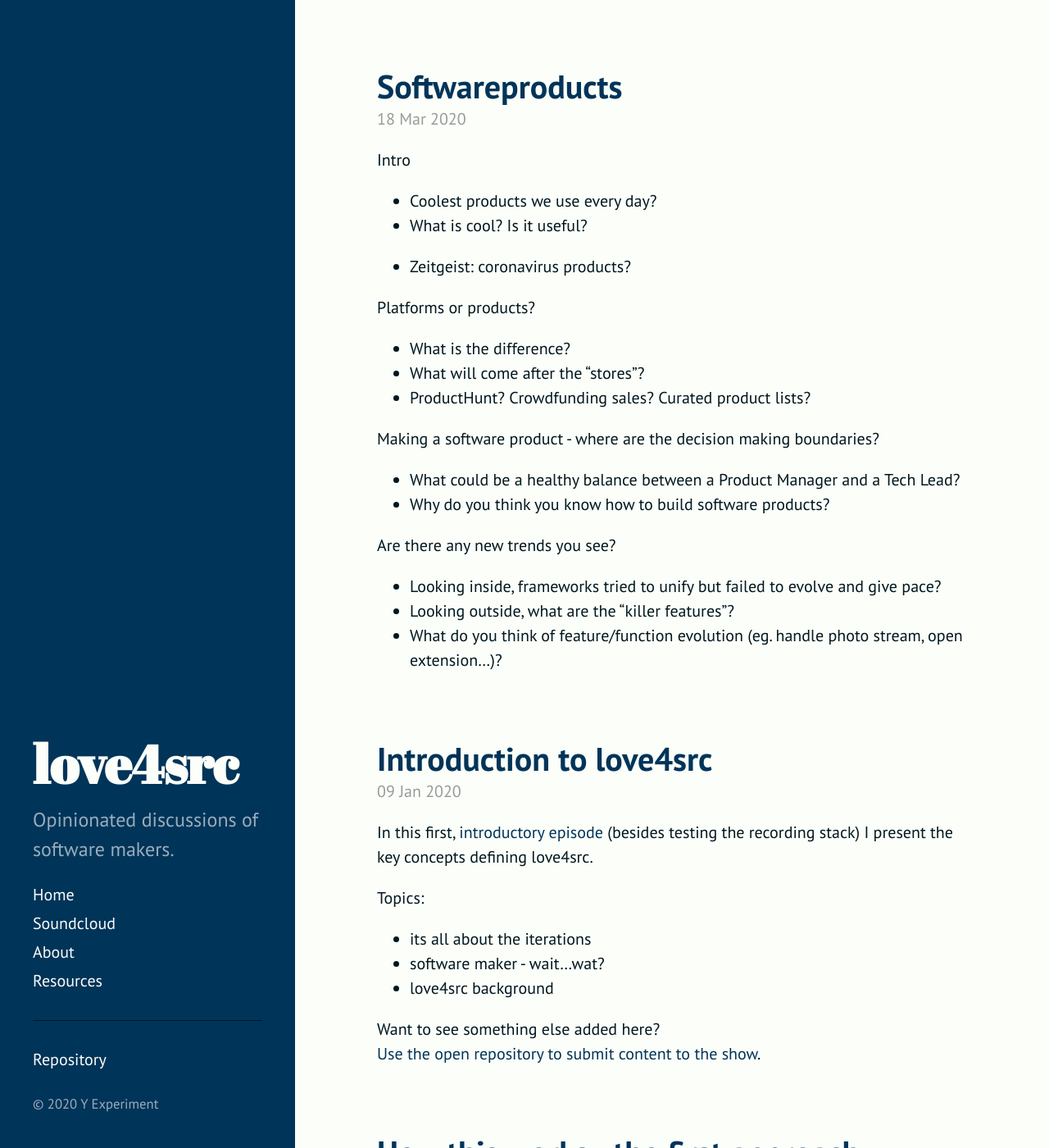
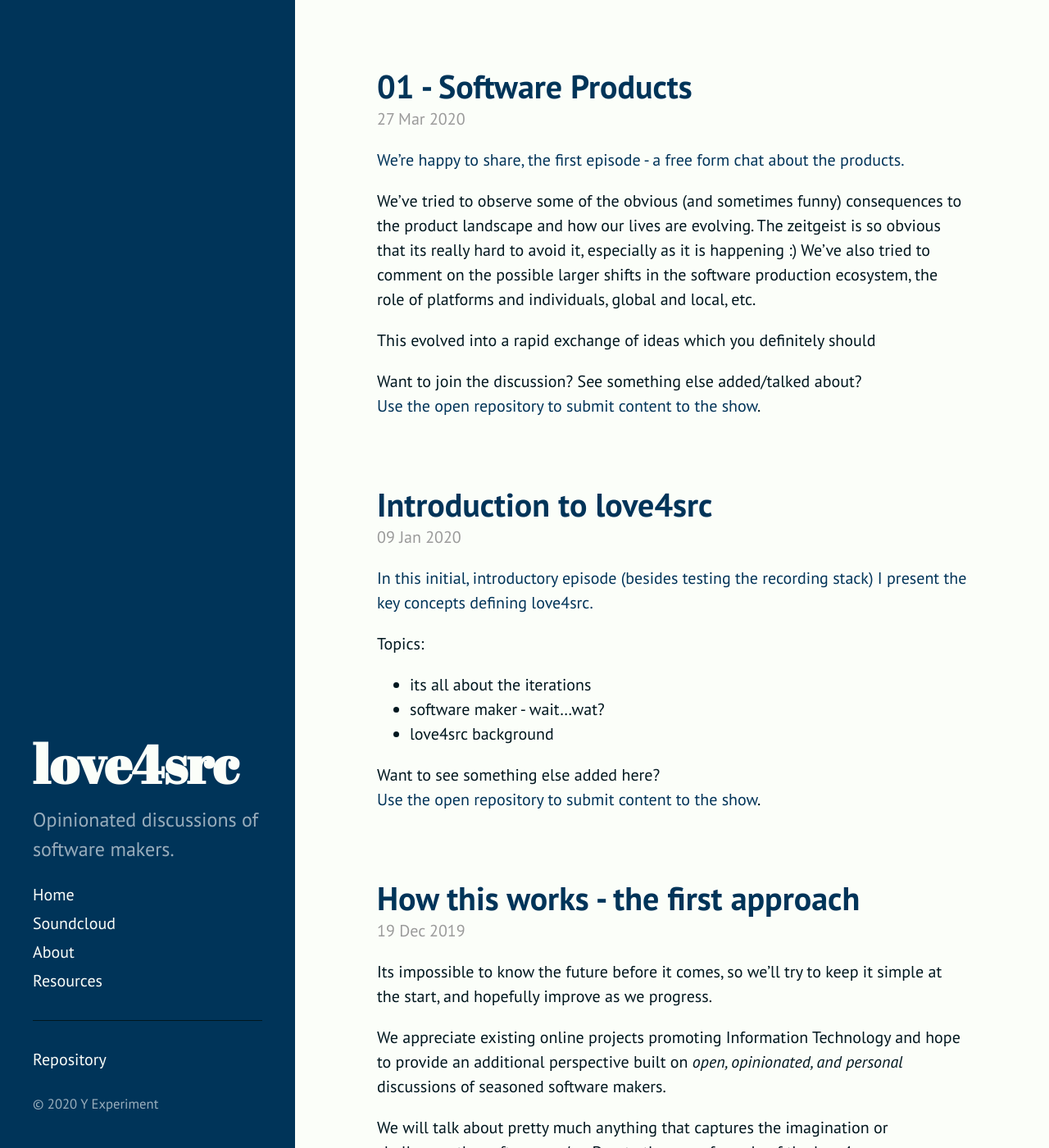
Before and after one commit to Y-Experiment/love4src, a Jekyll site: the page built from index.html, in a window 1280 px wide and 1400 px high. Shown: the whole window at 82% size. Built offline with Jekyll 4.4.1, drawn with Linux system fonts in a browser that asks for light colours; the list of posts is cut into pages by our own code.

Commit message:
episode 01 - Software products

```diff
--- a/_posts/2020-01-09-introduction.md
+++ b/_posts/2020-01-09-introduction.md
@@ -3,7 +3,7 @@ layout: post
 title: Introduction to love4src
 ---
 
-In this first, [introductory episode](https://www.love4src.com/episodes/01IntroductionToLove4src.mp3) (besides testing the recording stack) I present the key concepts defining love4src.
+[In this initial, introductory episode (besides testing the recording stack) I present the key concepts defining love4src.](https://www.love4src.com/episodes/00IntroductionToLove4src.mp3)
 
 Topics:
 * its all about the iterations
--- a/_posts/2020-03-18-SoftwareProducts.md
+++ /dev/null
@@ -1,19 +0,0 @@
-Intro
-- Coolest products we use every day?
-- What is cool? Is it useful?
-
-- Zeitgeist: coronavirus products?
-
-Platforms or products?
-- What is the difference?
-- What will come after the "stores"?
-- ProductHunt? Crowdfunding sales? Curated product lists?
-
-Making a software product - where are the decision making boundaries?
-- What could be a healthy balance between a Product Manager and a Tech Lead?
-- Why do you think you know how to build software products?
-
-Are there any new trends you see?
-- Looking inside, frameworks tried to unify but failed to evolve and give pace?
-- Looking outside, what are the "killer features"?
-- What do you think of feature/function evolution (eg. handle photo stream, open extension...)?
--- /dev/null
+++ b/_posts/2020-03-27-SoftwareProducts.md
@@ -0,0 +1,17 @@
+---
+layout: post
+title: 01 - Software Products
+---
+
+[We're happy to share, the first episode - a free form chat about the products.](https://www.love4src.com/episodes/01SoftwareProducts.mp3)
+
+We've tried to observe some of the obvious (and sometimes funny) consequences to the product landscape and how our
+lives are evolving. The zeitgeist is so obvious that its really hard to avoid it, especially as it is happening :)
+We've also tried to comment on the possible larger shifts in the software production ecosystem, the role of platforms
+and individuals, global and local, etc.
+
+This evolved into a rapid exchange of ideas which you definitely should
+
+
+Want to join the discussion? See something else added/talked about?<br/>
+[Use the open repository to submit content to the show](https://github.com/Y-Experiment/love4src).
```
Also changed, not shown: 3 other files.
